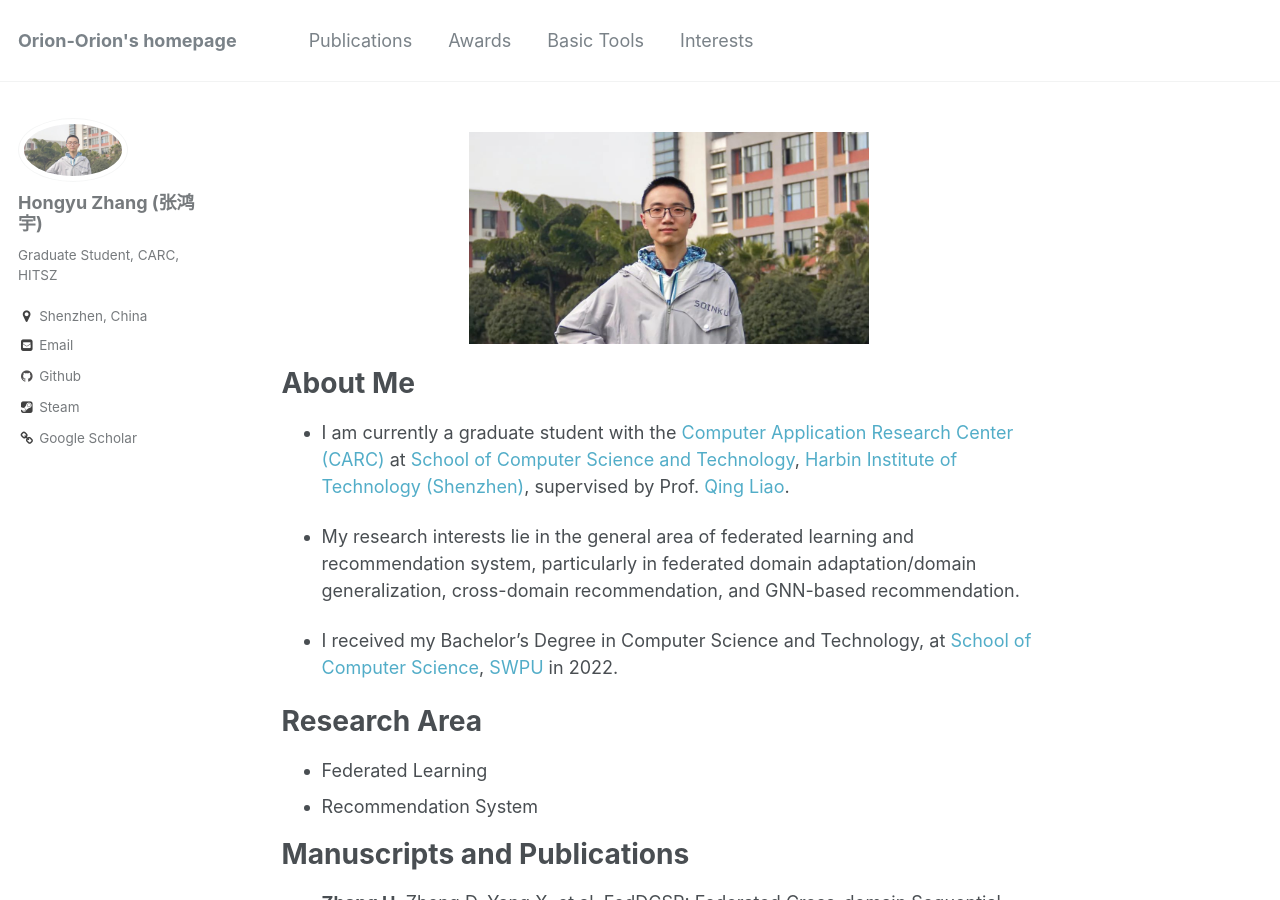
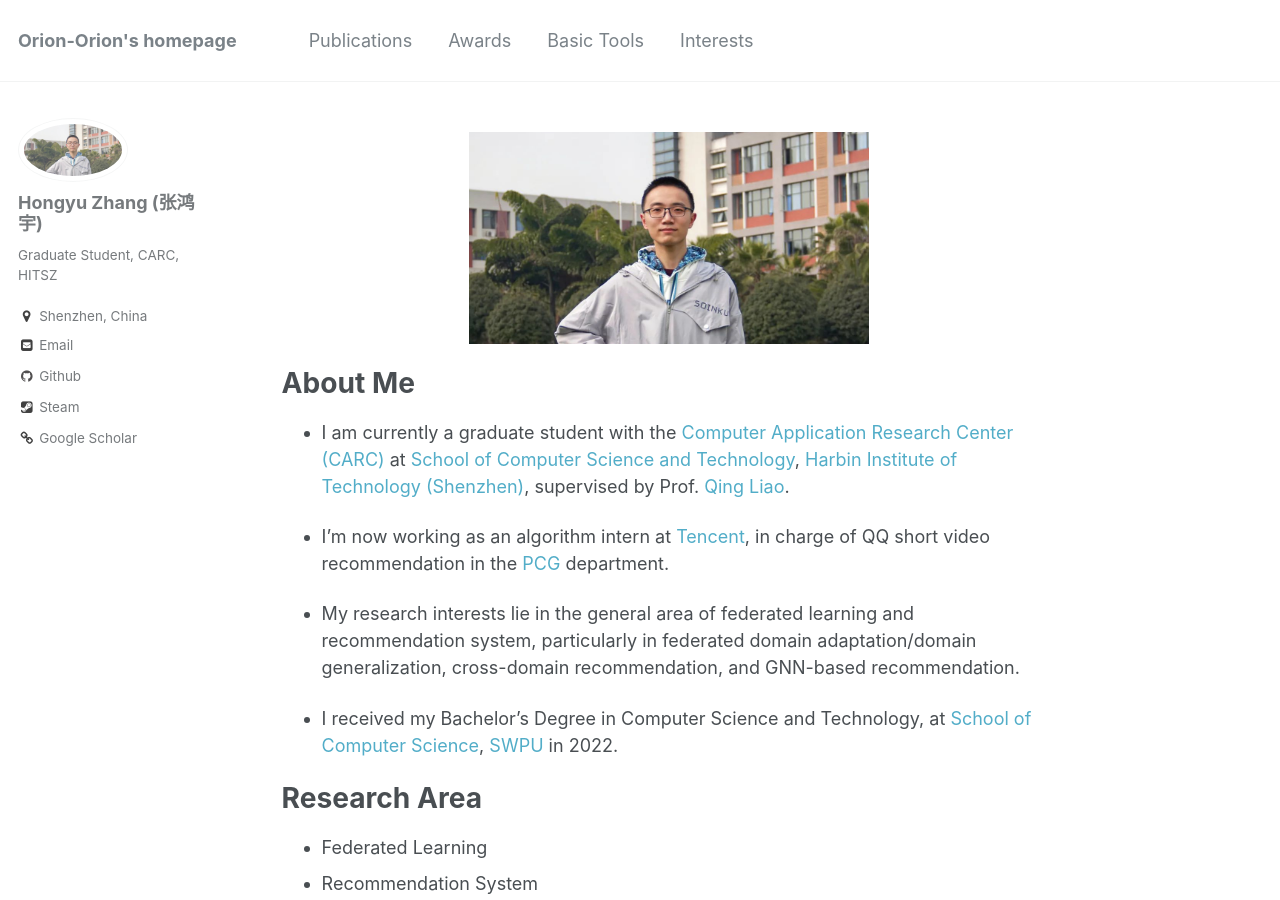
Before and after one commit to orion-orion/orion-orion.github.com, a Jekyll site: the page built from _pages/about.md, in a window 1280 px wide and 900 px high. Built offline with Jekyll 4.4.1, drawn with Linux system fonts in a browser that asks for light colours.

Commit message:
feat: add work experience

```diff
--- a/_pages/about.md
+++ b/_pages/about.md
@@ -15,6 +15,8 @@ redirect_from:
 # About Me
 
 * I am currently a graduate student with the [Computer Application Research Center (CARC)](http://carc.hitsz.edu.cn/index.htm) at [School of Computer Science and Technology](http://cs.hitsz.edu.cn/index.htm), [Harbin Institute of Technology (Shenzhen)](https://www.hitsz.edu.cn/index.html), supervised by Prof. [Qing Liao](http://liaoqing.hitsz.edu.cn/).
+
+* I'm now working as an algorithm intern at [Tencent](https://www.tencent.com/en-us/about.html), in charge of QQ short video recommendation in the [PCG](https://arc.tencent.com/en/research) department.
 
 * My research interests lie in the general area of federated learning and recommendation system, particularly in federated domain adaptation/domain generalization, cross-domain recommendation, and GNN-based recommendation.
 
```
Also changed, not shown: 1 other file.
